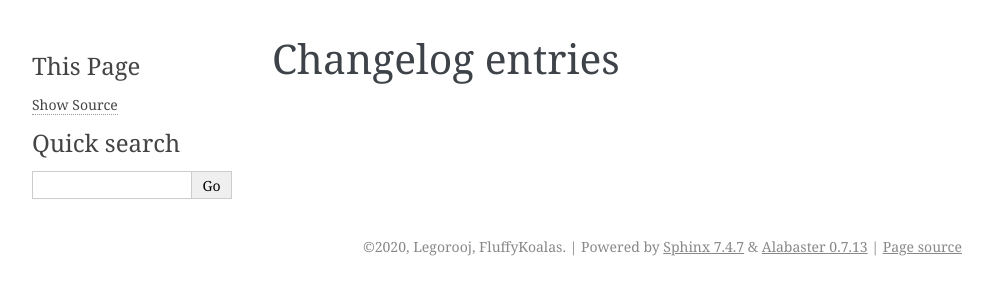
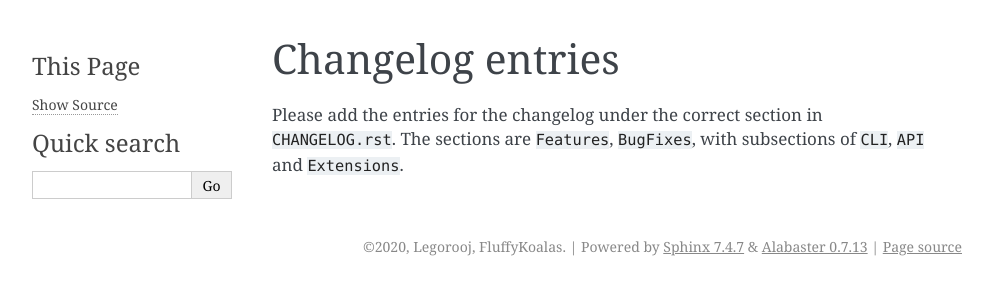
Before and after one commit to Legorooj/sloth, a Sphinx documentation site: the page built from docs/source/development/changelog-guide.rst, in a window 1280 px wide. Shown: the top 300 px of the page, without its empty margins (148-1141 px from the left). Built offline with Sphinx 7.4.7, drawn with Linux system fonts in a browser that asks for light colours.

Commit message:
Add changelog entries doc to documentation

```diff
--- a/docs/source/development/changelog-guide.rst
+++ b/docs/source/development/changelog-guide.rst
@@ -1,2 +1,5 @@
 Changelog entries
 =================
+
+Please add the entries for the changelog under the correct section in ``CHANGELOG.rst``. The sections are ``Features``,
+``BugFixes``, with subsections of ``CLI``, ``API`` and ``Extensions``.
```
